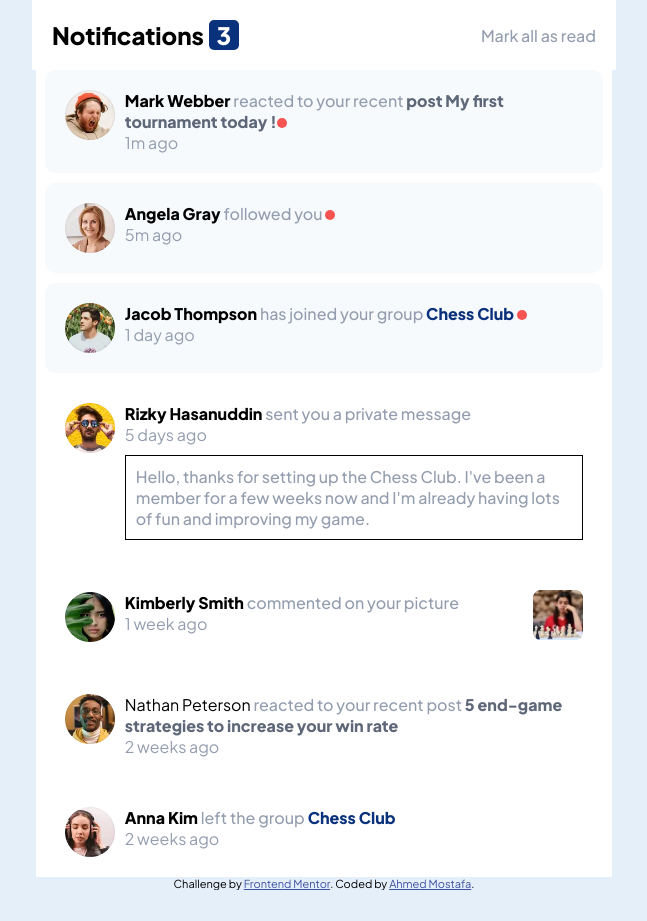
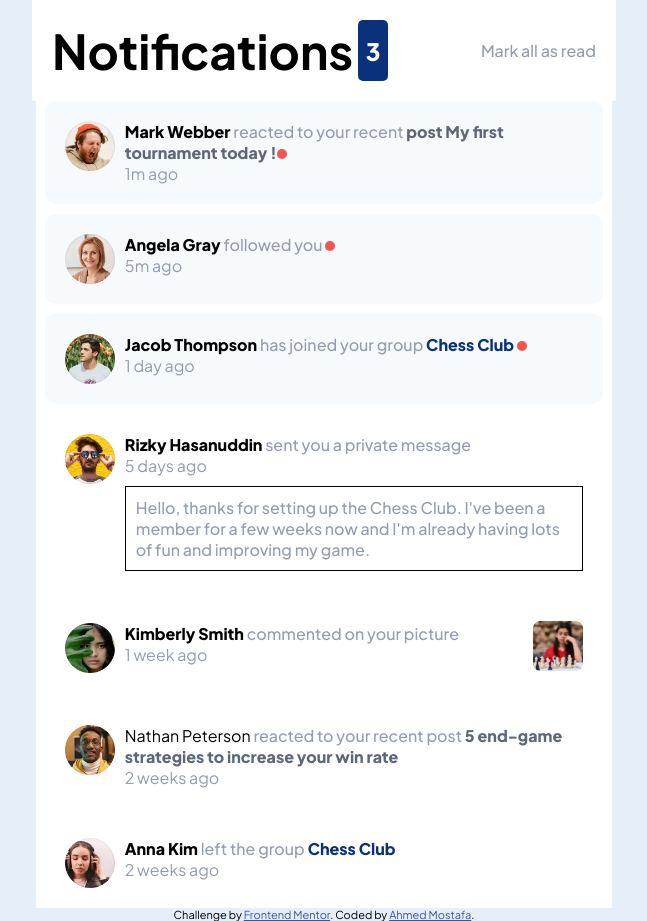
Before and after one commit to Ahmed-Mustafa132/notifications-page, a plain HTML site: page index.html in a window 1280 px wide. Shown: the whole page, without its empty margins (316-963 px from the left). Before the commit the page ends 890 px from the top, so only its background shows below. Drawn offline with Linux system fonts and the light colour scheme.

Commit message:
Update index.html

```diff
--- a/index.html
+++ b/index.html
@@ -29,7 +29,7 @@
   <body>
     <header>
       <div class="notif">
-        Notifications
+        <h1>Notifications</h1>
         <span>3</span>
       </div>
 
```
